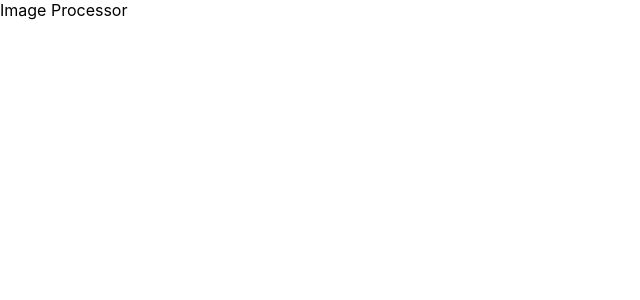
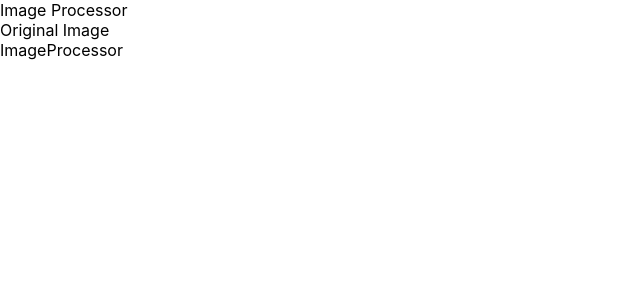
Before and after one commit to JosephThomasVasquez/image-processor-frontend, a React (Create React App) app: page / in a window 1280 px wide. Shown: the top 300 px of the page, without its empty margins (0-640 px from the left). Built offline with nearby package versions, Linux system fonts and the light colour scheme.

Commit message:
Added boiler componenets and installed materialUI

```diff
--- a/package.json
+++ b/package.json
@@ -3,6 +3,9 @@
   "version": "0.1.0",
   "private": true,
   "dependencies": {
+    "@emotion/react": "^11.9.0",
+    "@emotion/styled": "^11.8.1",
+    "@mui/material": "^5.6.1",
     "@testing-library/jest-dom": "^5.16.4",
     "@testing-library/react": "^13.0.1",
     "@testing-library/user-event": "^13.5.0",
--- a/src/App.js
+++ b/src/App.js
@@ -1,7 +1,14 @@
+import ImageProcessor from "./imageProcessor/ImageProcessor";
+import OriginalImage from "./originalImage/OriginalImage";
+
 function App() {
   return (
     <div className="App">
       <header className="App-header">Image Processor</header>
+      <div>
+        <OriginalImage />
+      </div>
+      <ImageProcessor />
     </div>
   );
 }
--- /dev/null
+++ b/src/imageProcessor/ImageProcessor.js
@@ -0,0 +1,7 @@
+import React from "react";
+
+const ImageProcessor = () => {
+  return <div>ImageProcessor</div>;
+};
+
+export default ImageProcessor;
--- /dev/null
+++ b/src/originalImage/OriginalImage.js
@@ -0,0 +1,7 @@
+import React from "react";
+
+const OriginalImage = () => {
+  return <div>Original Image</div>;
+};
+
+export default OriginalImage;
```
Also changed, not shown: 1 other file (tests, documents, lock files or other folders).
